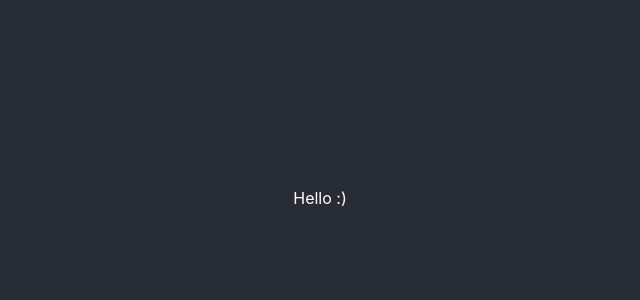
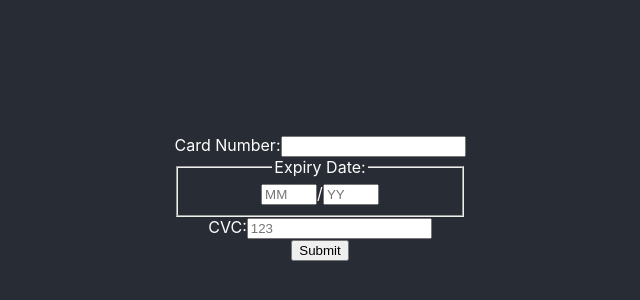
Before and after one commit to polarathene/career-test-webdev-asb, a React (Create React App) app: page / in a window 1280 px wide. Shown: the part 202-502 px from the top of the page, without its empty margins (320-960 px from the left). Built offline with nearby package versions, Linux system fonts and the light colour scheme.

Commit message:
Add basic form inputs

```diff
--- a/src/App.tsx
+++ b/src/App.tsx
@@ -4,7 +4,49 @@ import './App.css';
 function App() {
   return (
     <div className="App">
-      Hello :)
+      <form>
+        <div>
+          <label htmlFor="cc_number">Card Number:</label>
+          <input
+            id="cc_number"
+            type="number"
+            required
+          />
+        </div>
+
+        <fieldset>
+          <legend>Expiry Date:</legend>
+          <input
+            id="cc_expiry_month"
+            type="number"
+            min="1"
+            max="12"
+            placeholder="MM"
+            required
+          />
+          <span>/</span>
+          <input
+            id="cc_expiry_year"
+            type="number"
+            min="21"
+            max="99"
+            placeholder="YY"
+            required
+          />
+        </fieldset>
+
+        <div>
+          <label htmlFor="cc_code">CVC:</label>
+          <input
+            id="cc_code"
+            type="number"
+            placeholder="123"
+            required
+          />
+        </div>
+
+        <button type="submit">Submit</button>
+      </form>
     </div>
   )
 }
```
